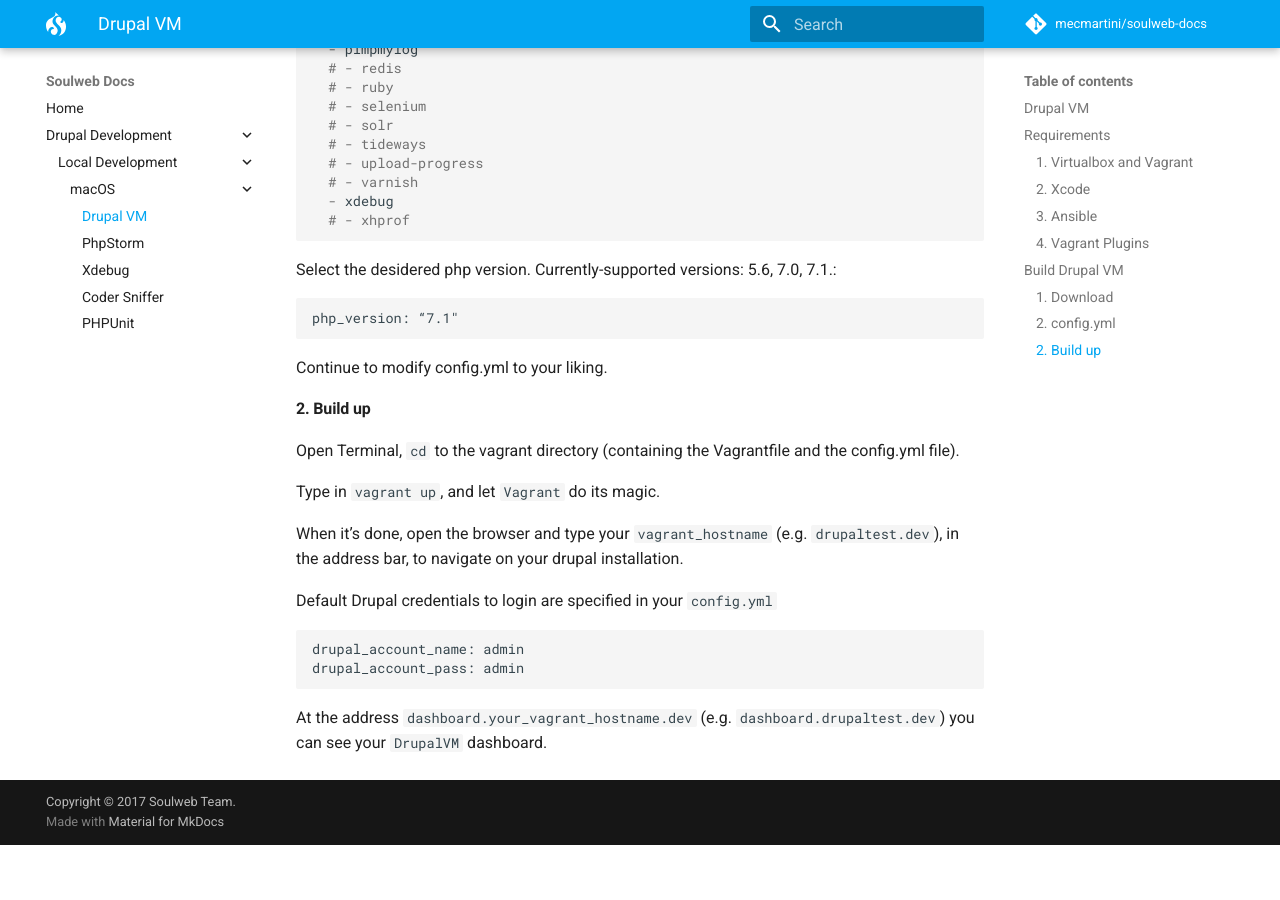
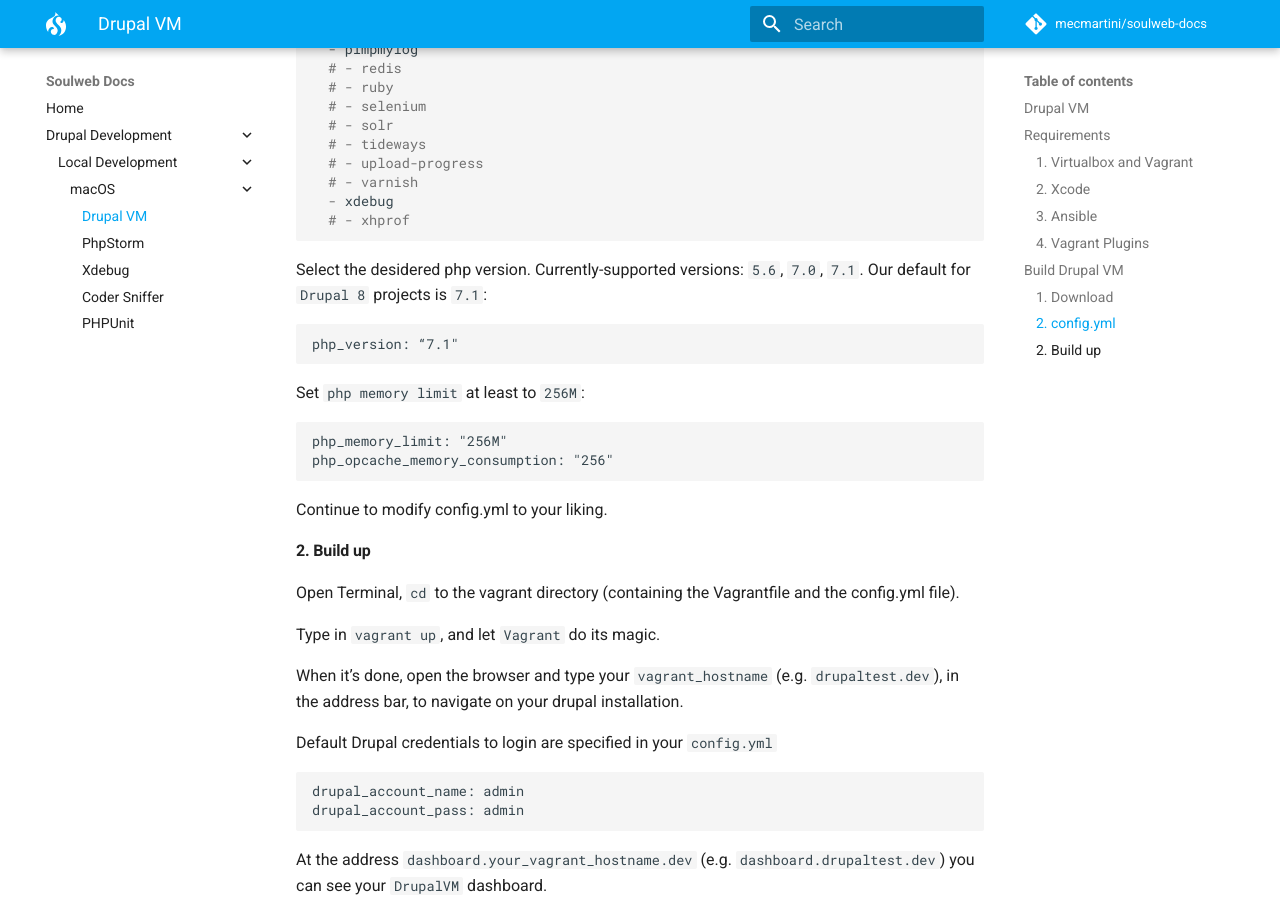
Before and after one commit to mecmartini/soulweb-docs, an MkDocs documentation site: the page built from docs/drupal/drupal_vm.md, in a window 1280 px wide and 900 px high, scrolled down 2248 px. Built offline with MkDocs 1.6.1 and Material for MkDocs 9.7.7, drawn with Linux system fonts in a browser that asks for light colours; comment, search, counter and statistics services are not loaded; old or Windows-style settings are respelled for this version of MkDocs; before the commit the page ends 3093 px from its top, so only the background shows below that.

Commit message:
Add php memory limit sets

```diff
--- a/docs/drupal/drupal_vm.md
+++ b/docs/drupal/drupal_vm.md
@@ -95,9 +95,14 @@
       - xdebug
       # - xhprof
 
-Select the desidered php version. Currently-supported versions: 5.6, 7.0, 7.1.:
+Select the desidered php version. Currently-supported versions: `5.6`, `7.0`, `7.1`. Our default for  `Drupal 8` projects is `7.1`:
 
     php_version: “7.1"
+
+Set `php memory limit` at least to `256M`:
+
+    php_memory_limit: "256M"
+    php_opcache_memory_consumption: "256"
 
 Continue to modify config.yml to your liking.
 
```
